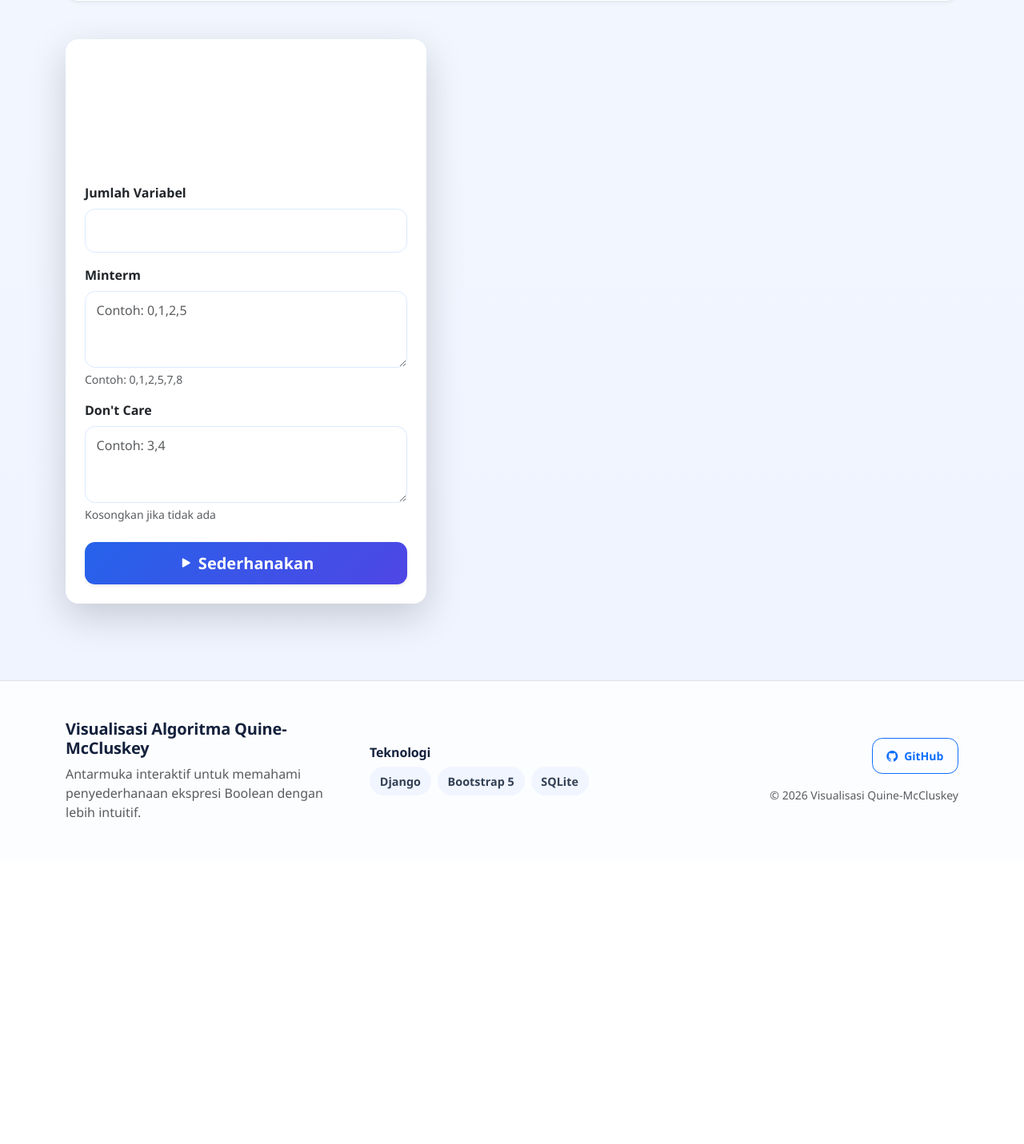
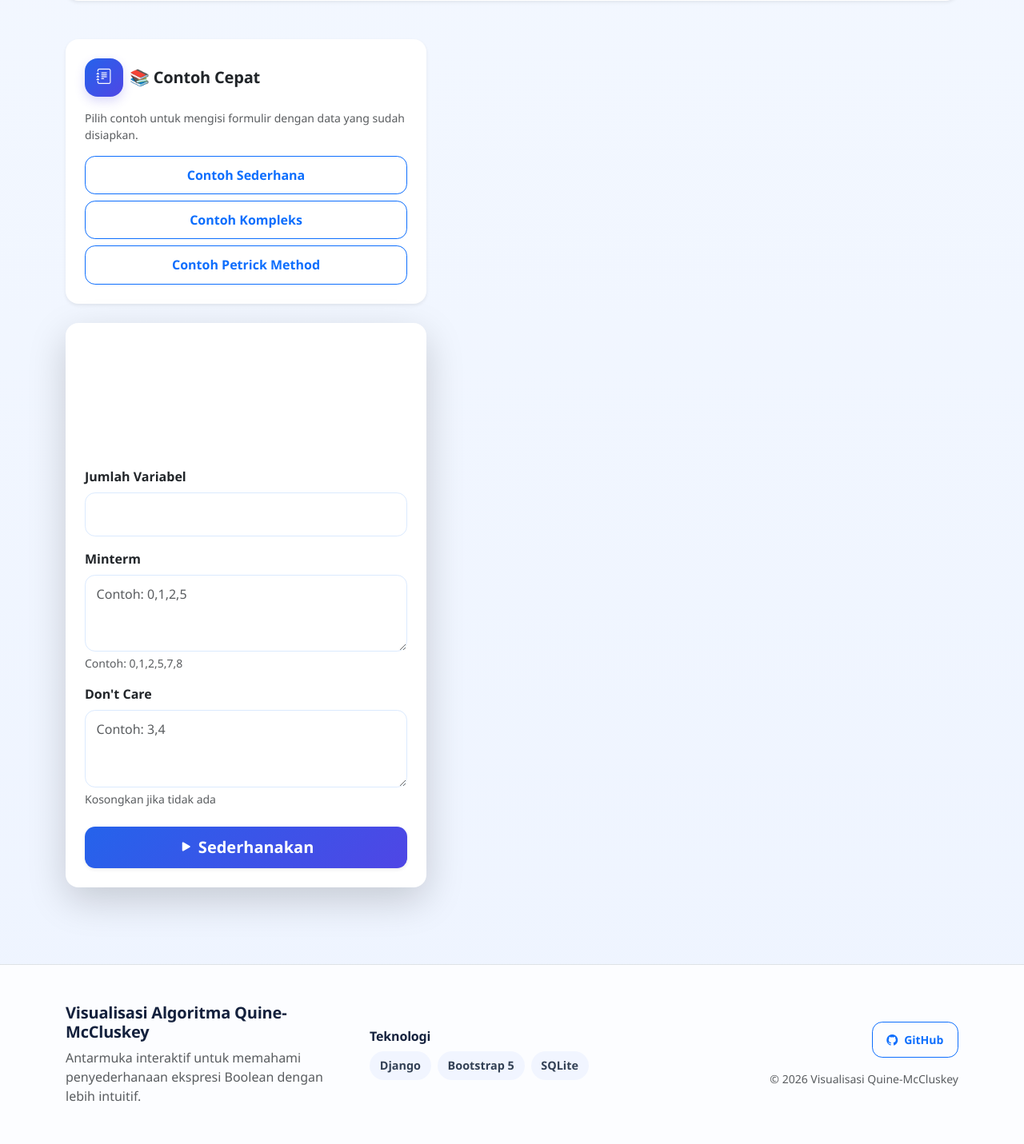
Before and after one commit to hapiz-web/QuineMcCluskeyVisualizer, a Django app: page / in a window 1280 px wide. Shown: the part 1973-3404 px from the top of the page at 80% size. Before the commit the page ends 2996 px from the top, so only its background shows below. Run offline with Django 5.2, Linux system fonts and the light colour scheme; some libraries are stand-ins or nearby versions.

Commit message:
ui: add quick example buttons

```diff
--- a/templates/home.html
+++ b/templates/home.html
@@ -136,6 +136,21 @@
 <div class="row g-4" id="calculator">
 
 <div class="col-lg-5">
+
+<div class="card shadow-sm border-0 rounded-4 mb-4">
+  <div class="card-body p-4">
+    <div class="d-flex align-items-center gap-2 mb-3">
+      <div class="feature-icon"><i class="bi bi-journal-text"></i></div>
+      <h5 class="mb-0 fw-semibold">📚 Contoh Cepat</h5>
+    </div>
+    <p class="text-muted small mb-3">Pilih contoh untuk mengisi formulir dengan data yang sudah disiapkan.</p>
+    <div class="d-grid gap-2">
+      <button type="button" class="btn btn-outline-primary" data-example="simple">Contoh Sederhana</button>
+      <button type="button" class="btn btn-outline-primary" data-example="complex">Contoh Kompleks</button>
+      <button type="button" class="btn btn-outline-primary" data-example="petrick">Contoh Petrick Method</button>
+    </div>
+  </div>
+</div>
 
 <div class="card shadow-lg border-0 rounded-4 overflow-hidden">
 
@@ -749,4 +764,59 @@
 
 </div>
 
+<script>
+document.addEventListener('DOMContentLoaded', function () {
+  const examples = {
+    simple: {
+      variable_count: '4',
+      minterms: '0,1,2,5,7,8',
+      dont_cares: '3,4'
+    },
+    complex: {
+      variable_count: '4',
+      minterms: '0,1,2,5,6,7,8,9,10,14',
+      dont_cares: ''
+    },
+    petrick: {
+      variable_count: '4',
+      minterms: '1,2,5,6,9,10,13,14',
+      dont_cares: ''
+    }
+  };
+
+  function getField(fieldId, fieldName) {
+    return document.getElementById(fieldId) || document.querySelector('[name="' + fieldName + '"]');
+  }
+
+  document.querySelectorAll('[data-example]').forEach(function (button) {
+    button.addEventListener('click', function () {
+      const exampleKey = this.getAttribute('data-example');
+      const example = examples[exampleKey];
+
+      if (!example) {
+        return;
+      }
+
+      const variableField = getField('id_variable_count', 'variable_count');
+      const mintermsField = getField('id_minterms', 'minterms');
+      const dontCaresField = getField('id_dont_cares', 'dont_cares');
+
+      if (variableField) {
+        variableField.value = example.variable_count;
+      }
+      if (mintermsField) {
+        mintermsField.value = example.minterms;
+      }
+      if (dontCaresField) {
+        dontCaresField.value = example.dont_cares;
+      }
+
+      if (variableField) {
+        variableField.focus();
+      }
+    });
+  });
+});
+</script>
+
 {% endblock %}
```
